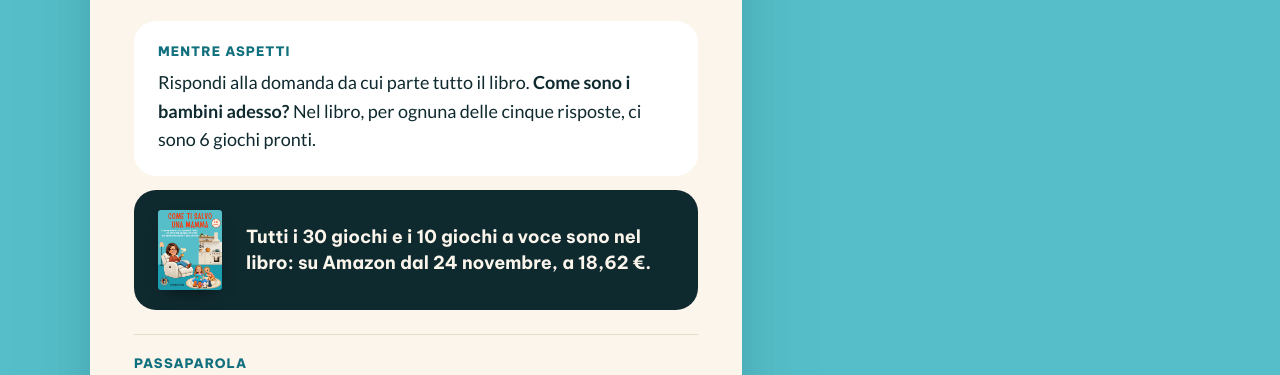
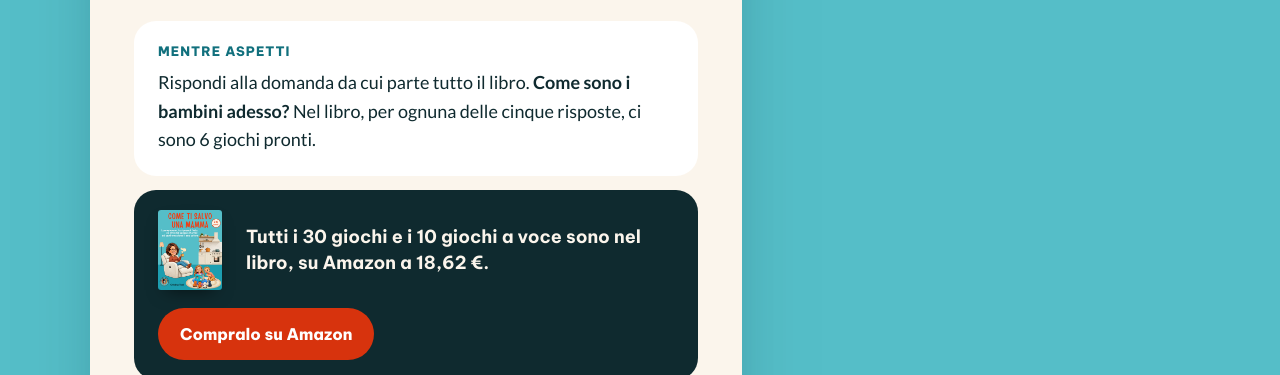
Before and after one commit to matteomangoni2-svg/cometisalvounamamma, a plain HTML site: page grazie.html in a window 1280 px wide. Shown: the part 436-811 px from the top of the page. Drawn offline with Linux system fonts and the light colour scheme.

Commit message:
Pagina di ringraziamento: «su Amazon a 18,62 €» con il bottone «Compralo su Amazon» già da ora, senza «dal 24 novembre»
Co-Authored-By: Claude Opus 5.5 <noreply@anthropic.com>
Claude-Session: https://claude.ai/code/session_01NVb3L6PZc9iyNnxSndoiHi

```diff
--- a/grazie.html
+++ b/grazie.html
@@ -62,9 +62,8 @@ a:focus-visible{outline:3px solid #0F2A2F;outline-offset:3px}
 </div>
 <div style="margin-top: 14px; display: flex; flex-wrap: wrap; align-items: center; gap: 18px 24px; padding: 20px 24px; border-radius: 22px; background: #0F2A2F;">
 <img src="assets/copertina.webp" alt="" aria-hidden="true" width="1000" height="1250" style="display: block; width: 64px; height: auto; border-radius: 3px; box-shadow: 0 8px 18px -8px rgba(0,0,0,.6);">
-<div class="fase fase-vendita"><p style="margin: 0; flex: 1 1 240px; min-width: 0; font: 700 18px/1.45 'Be Vietnam Pro', 'Segoe UI', system-ui, sans-serif; color: #FBF5EC;">Tutti i 30 giochi e i 10 giochi a voce sono nel libro, su Amazon a 18,62 €.</p>
-<a class="btn btn-primary" href="#amazon" style="display: inline-flex; align-items: center; justify-content: center; gap: 10px; min-height: 52px; padding: 0 22px; border-radius: 999px; background: #D7330D; color: #FFFFFF; font: 800 16px/1.2 'Be Vietnam Pro', 'Segoe UI', system-ui, sans-serif; text-decoration: none; white-space: nowrap;">Compralo su Amazon</a></div>
-<div class="fase fase-prima"><p style="margin: 0; flex: 1 1 240px; min-width: 0; font: 700 18px/1.45 'Be Vietnam Pro', 'Segoe UI', system-ui, sans-serif; color: #FBF5EC;">Tutti i 30 giochi e i 10 giochi a voce sono nel libro: su Amazon dal 24 novembre, a 18,62 €.</p></div>
+<p style="margin: 0; flex: 1 1 240px; min-width: 0; font: 700 18px/1.45 'Be Vietnam Pro', 'Segoe UI', system-ui, sans-serif; color: #FBF5EC;">Tutti i 30 giochi e i 10 giochi a voce sono nel libro, su Amazon a 18,62 €.</p>
+<a class="btn btn-primary" href="#amazon" style="display: inline-flex; align-items: center; justify-content: center; gap: 10px; min-height: 52px; padding: 0 22px; border-radius: 999px; background: #D7330D; color: #FFFFFF; font: 800 16px/1.2 'Be Vietnam Pro', 'Segoe UI', system-ui, sans-serif; text-decoration: none; white-space: nowrap;">Compralo su Amazon</a>
 </div>
 <div style="margin-top: 24px; padding-top: 20px; border-top: 1px solid #E6DACA;">
 <p style="margin: 0; font: 800 13px/1.3 'Be Vietnam Pro', 'Segoe UI', system-ui, sans-serif; letter-spacing: .08em; text-transform: uppercase; color: #11707D;">Passaparola</p>
```
